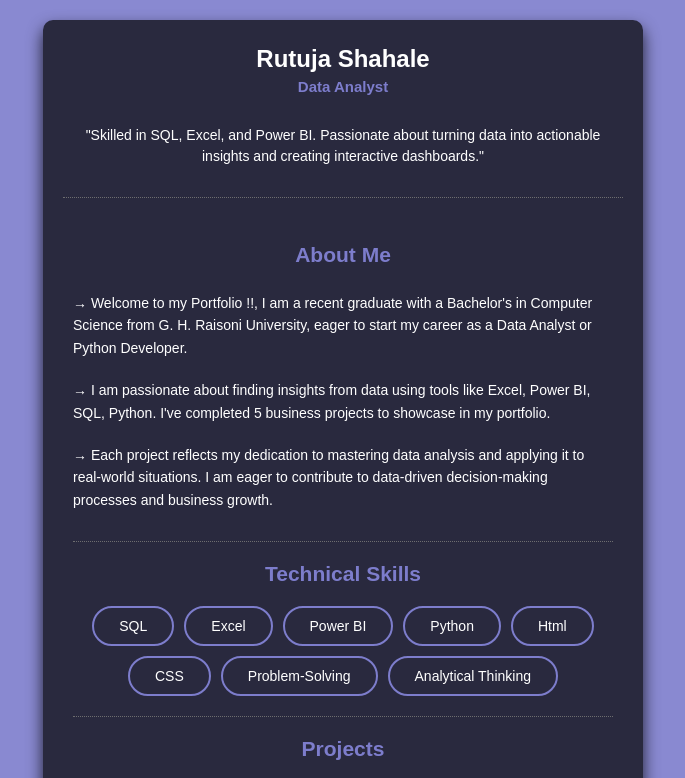
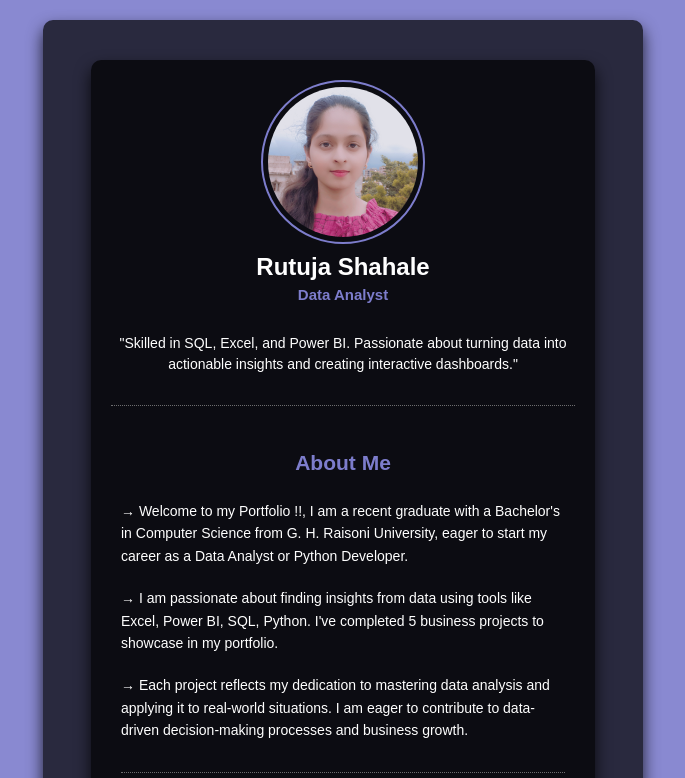
Before and after one commit to rutuja-shahale/rutuja-shahale.github.io, a plain HTML site: page index.html in a window 1280 px wide. Shown: the top 778 px of the page, without its empty margins (297-982 px from the left). Drawn offline with Linux system fonts and the light colour scheme.

Commit message:
Update index.html

```diff
--- a/index.html
+++ b/index.html
@@ -11,7 +11,8 @@
 
 <body>
     <div class="profile-card">
-        <!-- <div class="profile-image"></div> -->
+        <div class="profile-card">
+        <div class="profile-image-container"><div class="profile-image"></div></div>
         <h1>Rutuja Shahale</h1>
         <h3>Data Analyst</h3>
         <p>"Skilled in SQL, Excel, and Power BI. Passionate about turning data into actionable insights and creating
```
